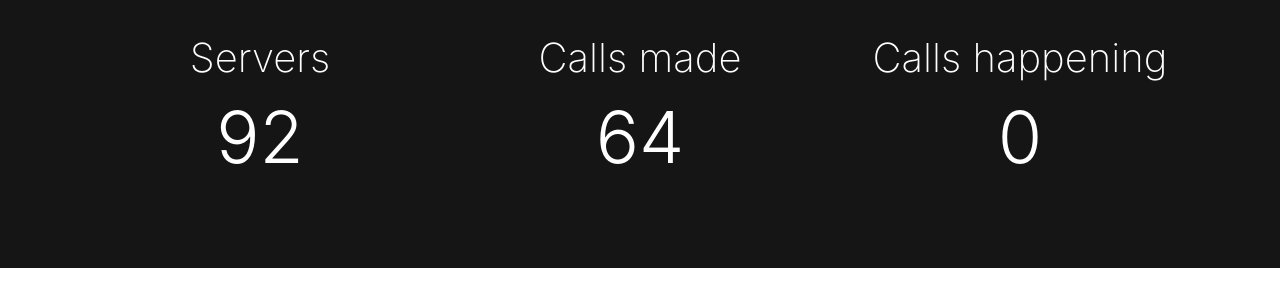
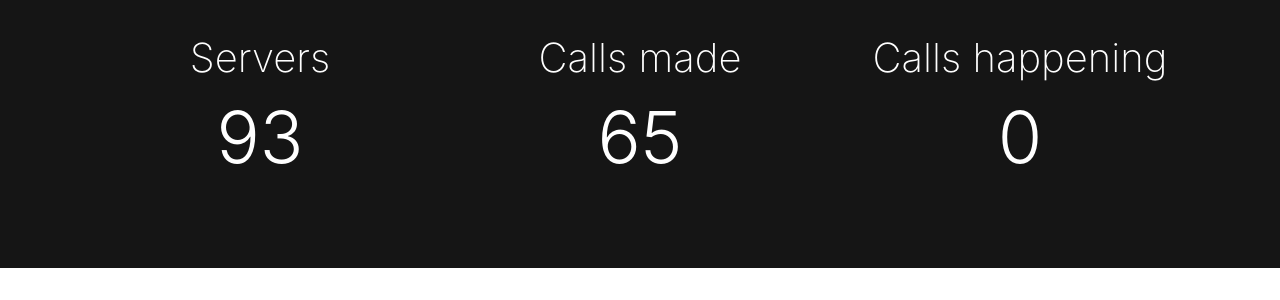
Before and after one commit to tumblenet/tnphone.tumblenet.ga, a Jekyll site: the page built from index.html, in a window 1280 px wide and 900 px high, scrolled down 443 px. Shown: the part 167-467 px from the top of the window. Built offline with Jekyll 4.4.1, drawn with Linux system fonts in a browser that asks for light colours; nearby versions of some CDN libraries.

Commit message:
Update Phones feed

```diff
--- a/_data/phones.json
+++ b/_data/phones.json
@@ -1,5 +1,5 @@
 {
-	"callsMade": 64,
-	"servers": 92,
+	"callsMade": 65,
+	"servers": 93,
 	"currentCalls": 0
 }
```
